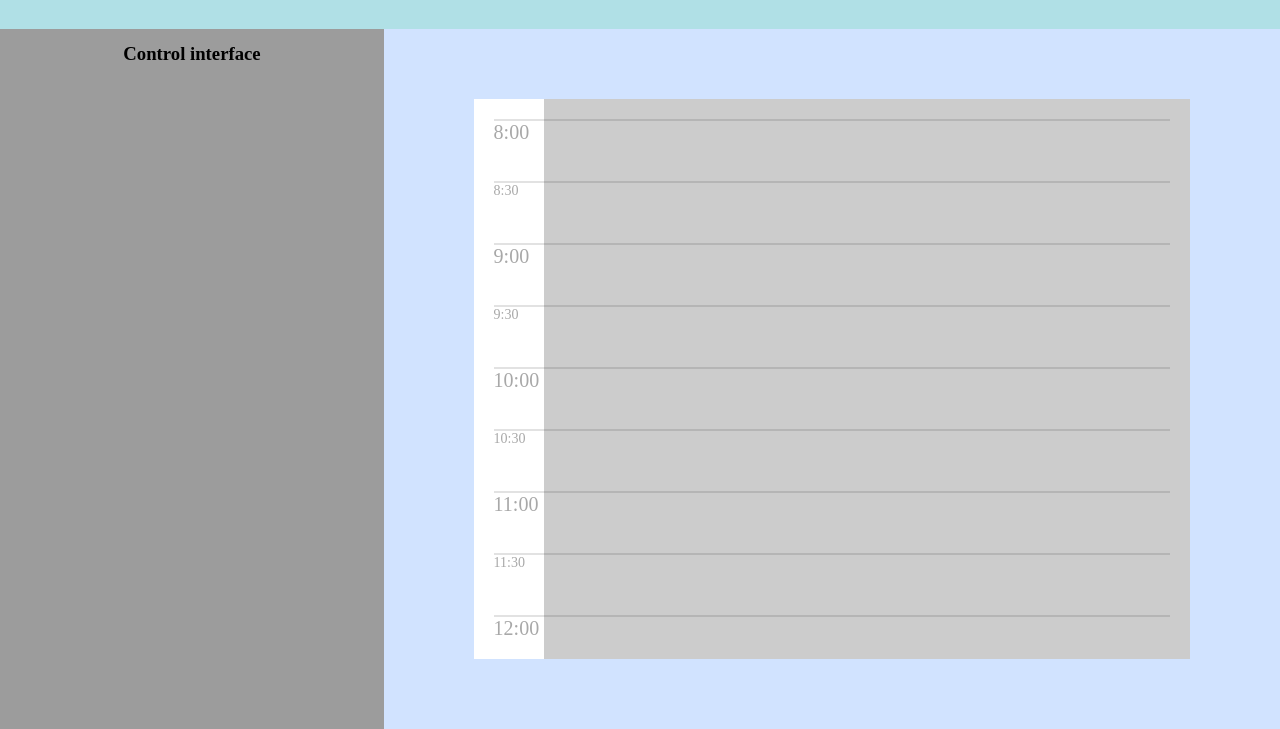
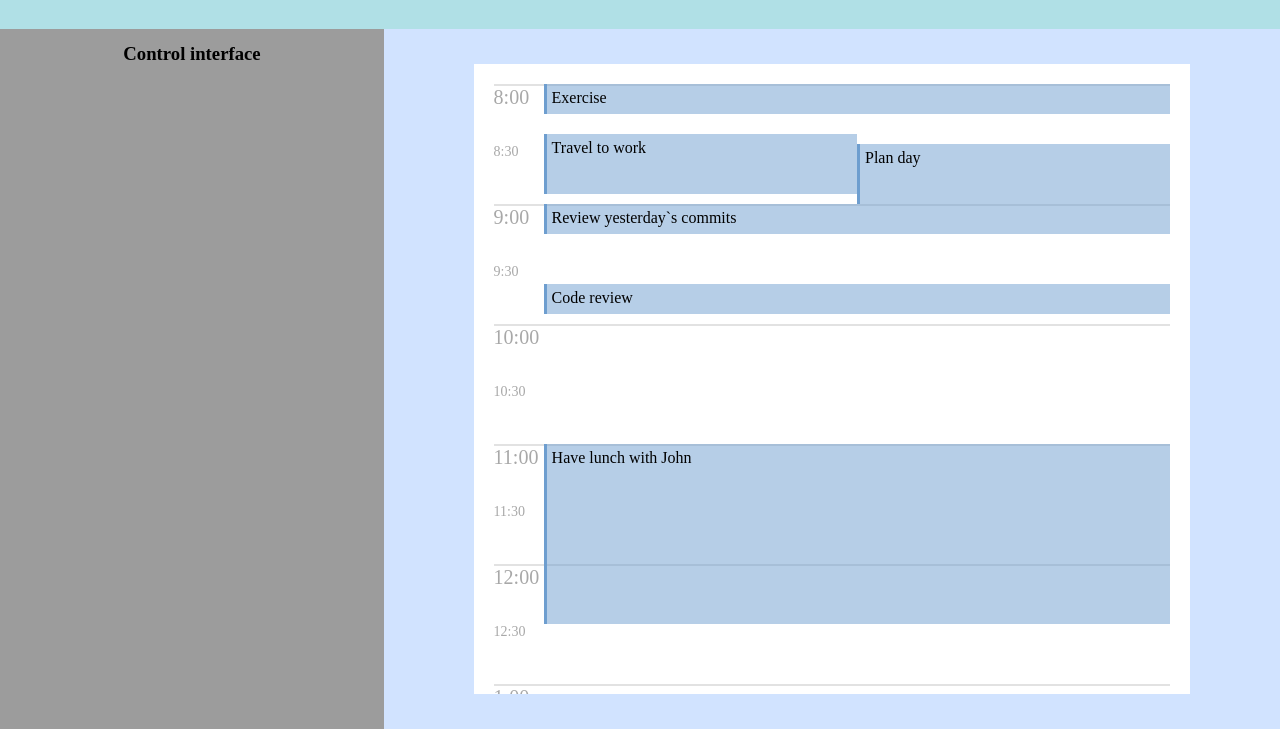
Before and after one commit to Leone510/JSModule, a plain HTML site: page index.html in a window 1280 px wide. Shown: the part 71-800 px from the top of the page. Drawn offline with Linux system fonts and the light colour scheme.

Commit message:
Render tasks

```diff
--- a/css/style.scss
+++ b/css/style.scss
@@ -28,9 +28,9 @@ aside {
 @mixin timeBarBlock {
   width: 100%;
   height: 60px;
-  border-top: 2px solid rgba(160, 160, 160, 0.3);
   color: #a8a8a8;
   font-weight: 500;
+  box-sizing: border-box;
 }
 
 main {
@@ -40,10 +40,11 @@ main {
   display: flex;
   justify-content: center;
   align-items: center;
+  box-sizing: border-box;
 
   .container {
     width: 80%;
-    height: 80%;
+    height: 90%;
     position: relative;
     box-sizing: border-box;
 
@@ -51,6 +52,7 @@ main {
       padding: 20px;
       width: 100%;
       height: 100%;
+      position: relative;
       background: #ffffff;
       box-sizing: border-box;
       overflow-y: scroll;
@@ -58,21 +60,20 @@ main {
       .hourTL {
         @include timeBarBlock();
         font-size: 20px;
+        border-top: 2px solid rgba(160, 160, 160, 0.3);
       }
 
       .HalfHourTL {
         @include timeBarBlock();
         font-size: 14px;
       }
+
+      .taskBox {
+        padding: 5px;
+        box-sizing: border-box;
+        position: absolute;
+        z-index: 1;
+      }
     }
   }
-
-  .taskContainer {
-    width: calc(100% - 70px);
-    height: 100%;
-    position: absolute;
-    top: 0;
-    right: 0;
-    background: rgba(0, 0, 0, 0.2);
-  }
 }
--- a/index.html
+++ b/index.html
@@ -22,9 +22,9 @@
         <div class="timeBar">
           <!-- time bar -->
         </div>
-        <div class="taskContainer"></div>
       </div>
     </main>
+    <script src="js/tasks.js"></script>
     <script src="js/index.js"></script>
   </body>
 </html>
--- a/js/index.js
+++ b/js/index.js
@@ -18,8 +18,12 @@ const gElem = param => {
    return elem;
 }
 
+const timeBar = gElem('.timeBar');
+//--------------------------------------------------------
+//----------------- Time Line ----------------------------
+//--------------------------------------------------------
+
 const renderTimeLine = function(hours) {
-   const timeBar = gElem('.timeBar');
    for (let i=1; i<=hours+1; i++) {
       let timeForScreen = '';
       i < 6 ? timeForScreen = `${i + 7}` : timeForScreen = `${i - 5}`;
@@ -33,6 +37,74 @@ const renderTimeLine = function(hours) {
    }
 }
 
-const taskContainer = gElem('.taskContainer');
+//--------------------------------------------------------
+//--------------------- Tasks ----------------------------
+//--------------------------------------------------------
+class Tasks {
+   constructor() {
+      this.daylyTasks = this._neighborCheck();
+      this.renderTasks();
+   }
 
-renderTimeLine(9);
+   _neighborCheck() {
+      const rangedTasks = tasks.map(task => {
+         return this._takeRange(task);
+      });
+      const result = rangedTasks.map((task) => {
+         task.isNeighbor = false;
+         rangedTasks.forEach(item => {
+            if (task.range[0] < item.range[0] && task.range[1] > item.range[0]) {
+               task.isNeighbor !== 'right' && (task.isNeighbor = 'left');
+               return;
+            } else if (task.range[0] < item.range[1] && task.range[1] > item.range[1]) {
+               item.isNeighbor !== 'right' ? task.isNeighbor = 'right' : task.isNeighbor = 'left';
+               return;
+            }
+         })
+         return task;
+      })
+      return result;
+   }
+
+   _takeRange(item) {
+      item.range = [item.start, item.start + item.duration];
+      return item;
+   }
+
+   _createTask(task, isNeighbor, color = `110,158,207`) {
+      let boxIndent = '70px';
+      let boxWidth = `calc(100% - 90px)`;
+      if (isNeighbor === 'left') {
+         boxWidth = `calc(50% - 45px)`;
+      } else if (isNeighbor === 'right') {
+         boxIndent = `calc(50% + 25px)`;
+         boxWidth = `calc(50% - 45px)`;
+      }
+
+      const taskTitle = cElem('div', 'taskTitle', `${task.title}`);
+      const taskBox = cElem('div', 'taskBox');
+      // const taskLeftLine = cElem('div', 'taskLeftLine');
+      // taskLeftLine.style.background = `rgba(${color})`
+      taskBox.append(taskTitle);
+      taskBox.style.height = `${task.duration*2}px`;
+      taskBox.style.width = boxWidth;
+      taskBox.style.top = `${task.start*2+20}px`;
+      taskBox.style.left = boxIndent;
+      taskBox.style.background = `rgba(${color}, .5)`;
+      taskBox.style.borderLeft = `3px solid rgba(${color}, 1)`;
+      return taskBox;
+   }
+
+   renderTasks() {
+      timeBar.innerHTML = '';
+      renderTimeLine(9);
+
+
+      this.daylyTasks.forEach(task => {
+         timeBar.append(this._createTask(task, task.isNeighbor))
+      })
+   }
+
+}
+
+calendar = new Tasks();
--- /dev/null
+++ b/js/tasks.js
@@ -0,0 +1,47 @@
+const tasks = [
+   {
+      start: 0,
+      duration: 15,
+      title: 'Exercise',
+   },
+   {
+      start: 25,
+      duration: 30,
+      title: 'Travel to work',
+   },
+   {
+      start: 30,
+      duration: 30,
+      title: 'Plan day',
+   },
+   {
+      start: 60,
+      duration: 15,
+      title: 'Review yesterday`s commits',
+   },
+   {
+      start: 100,
+      duration: 15,
+      title: 'Code review',
+   },
+   {
+      start: 180,
+      duration: 90,
+      title: 'Have lunch with John',
+   },
+   {
+      start: 360,
+      duration: 30,
+      title: 'Skype call',
+   },
+   {
+      start: 370,
+      duration: 45,
+      title: 'Follow up with designer',
+   },
+   {
+      start: 405,
+      duration: 30,
+      title: 'Push up branch',
+   },
+]
```
Also changed, not shown: css/style.css, 1 other file.
